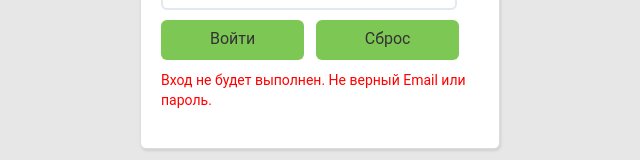
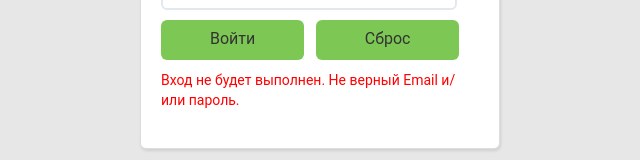
Before and after one commit to MaksKulykov/Forms, an Angular app: page /login in a window 1280 px wide. Both pictures are taken after typing "name@example.com", "Sample123" into the empty fields and a click on the button "Войти". Shown: the part 401-561 px from the top of the page, without its empty margins (320-960 px from the left). Built offline with nearby package versions, Linux system fonts and the light colour scheme.

Commit message:
deleted commented code

```diff
--- a/src/app/login/login.component.html
+++ b/src/app/login/login.component.html
@@ -6,28 +6,18 @@
       <label for="email"></label>
       <input type="email" id="email" pattern="[a-z0-9._%+-]+@[a-z0-9.-]+\.[a-z]{2,3}$" placeholder="Введите ваш Email"
              required [(ngModel)]="login.userEmail" name="userEmail">
-             <!--#userEmailRef="ngModel">
-      <div [hidden]="userEmailRef.valid || userEmailRef.pristine"
-           class="error-message">
-        Не верный Email
-      </div>-->
     </div>
     <div>
       <h3>Пароль</h3>
       <label for="password"></label>
       <input type="password" id="password" pattern="(?=.*\d)(?=.*[A-Z]).{10,}" placeholder="Введите пароль"
              required [(ngModel)]="login.userPassword" name="userPassword">
-             <!--#userPasswordRef="ngModel">
-      <div [hidden]="userPasswordRef.valid || userPasswordRef.pristine"
-           class="error-message">
-        Не верный пароль. Пароль должен включать не менее 10 символов, как минимум 1 букву в верхнем регистре и 1 цифру.
-      </div>-->
     </div>
     <button type="submit" (click)="checkLogin()">Войти</button>
     <button type="button" (click)="loginForm.reset()">Сброс</button>
   </form>
   <div *ngIf="isValid === false"
        class="error-message">
-    Вход не будет выполнен. Не верный Email или пароль.
+    Вход не будет выполнен. Не верный Email и/или пароль.
   </div>
 </div>
```
